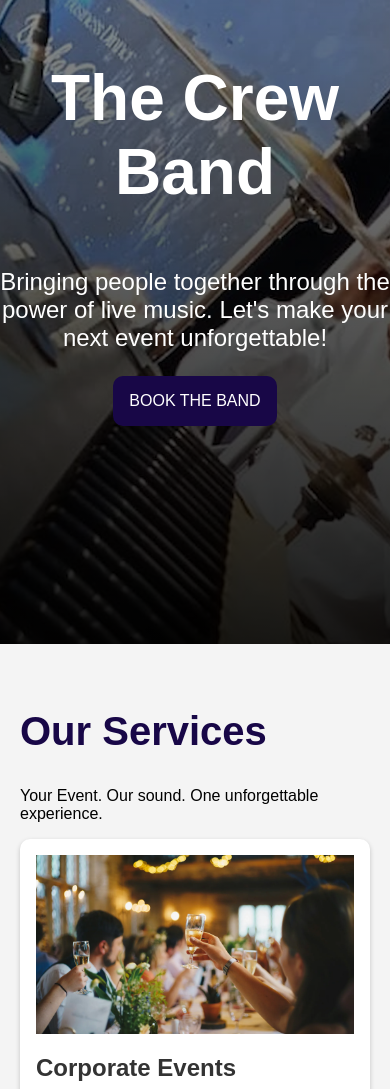
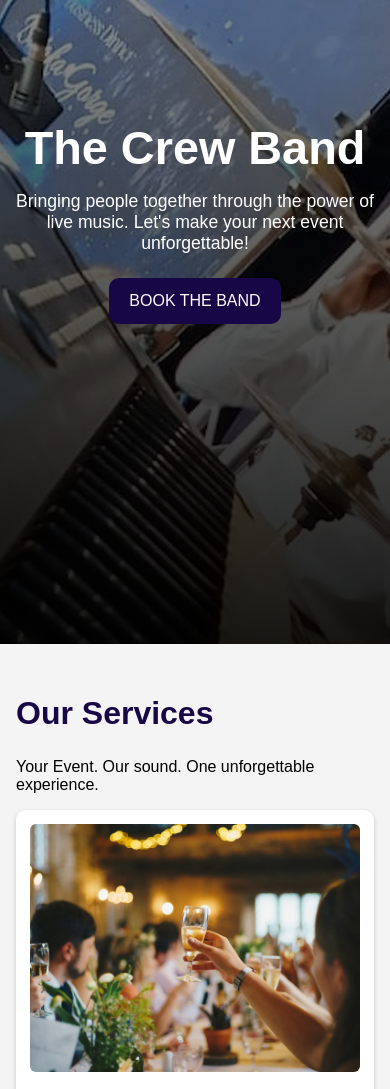
Before and after one commit to DanielCM17/the-crew-band, a plain HTML site: page index.html in a window 390 px wide. Shown: the part 200-1289 px from the top of the page. Drawn offline with Linux system fonts and the light colour scheme.

Commit message:
improve website responsiveness

```diff
--- a/style.css
+++ b/style.css
@@ -1,5 +1,11 @@
 :root {
   --primary-accent:#180747;
+}
+
+*,
+*::before,
+*::after {
+    box-sizing: border-box;
 }
 
 body {
@@ -9,7 +15,7 @@ body {
 
 h2 {
     color: var(--primary-accent);
-    font-size: 2.5rem;
+    font-size: clamp(2rem, 5vw, 2.5rem);
 }
 
 .about{
@@ -69,7 +75,7 @@ h2 {
     background-color: var(--primary-accent);
     color: #fff;
     text-align: center;
-    padding: 2rem 0;
+    padding: 2rem 1.25rem;
 }
 
 .hero {
@@ -80,21 +86,24 @@ h2 {
     url("assets/images/hero.webp");
     background-size: cover;
     background-position: center;
-    height: 100vh;
+    min-height: 100vh;
+    min-height: 100svh;
+    padding: 2rem 1.25rem;
 }
 
 .hero h1 {
     color: #fff;
-    font-size: 4rem;
+    font-size: clamp(2.5rem, 12vw, 4rem);
+    margin: 0 0 1rem;
     text-align: center;
 }
 
 
 .hero p {
     color: #fff;
-    font-size: 1.5rem;
+    font-size: clamp(1.1rem, 4vw, 1.5rem);
     text-align: center;
-    margin-top: 1rem;
+    margin: 0 0 1.5rem;
     max-width: 600px;
 }
 
@@ -104,8 +113,8 @@ h2 {
 
 .service-cards {
     display: grid;
-    grid-template-columns: repeat(auto-fit, minmax(300px, 1fr));
-    gap: 1rem;
+    grid-template-columns: repeat(auto-fit, minmax(min(280px, 100%), 1fr));
+    gap: 1.25rem;
 }
 
 .service-card {
@@ -117,6 +126,10 @@ h2 {
 
 .service-card img {
     width: 100%;
+    aspect-ratio: 4 / 3;
+    height: auto;
+    object-fit: cover;
+    border-radius: 6px;
 }
 
 .service-card h3 {
@@ -145,7 +158,45 @@ h2 {
         max-width: none;
     }
 
+    .about-paragraph {
+        font-size: 1.1rem;
+        line-height: 1.6;
+    }
+
+    .about-image {
+        height: auto;
+        max-height: none;
+        aspect-ratio: 4 / 3;
+    }
+
     .container {
         padding: 2rem 1.25rem;
     }
 }
+
+@media (max-width: 480px) {
+    .container {
+        padding: 1.5rem 1rem;
+    }
+
+    .hero {
+        padding-inline: 1rem;
+    }
+
+    .cta-button {
+        padding: 0.875rem 1.25rem;
+        text-align: center;
+    }
+
+    .service-card {
+        padding: 0.875rem;
+    }
+
+    .service-card h3 {
+        font-size: 1.25rem;
+    }
+
+    .footer {
+        font-size: 0.9rem;
+    }
+}
```
